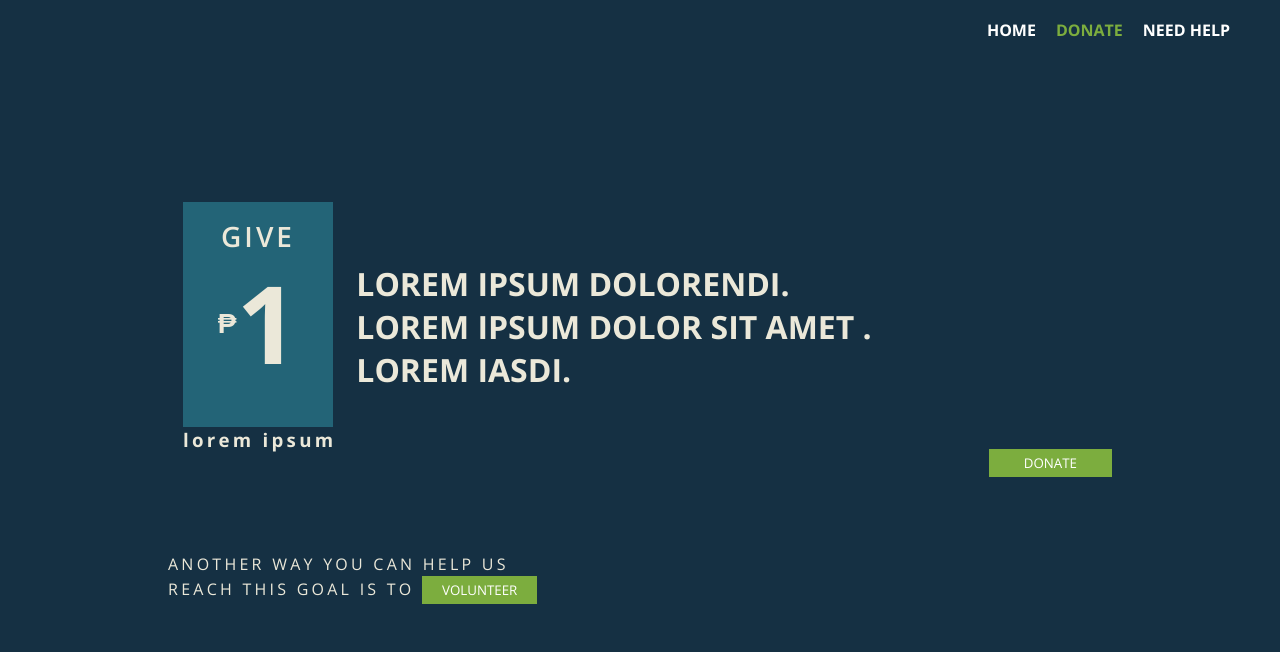
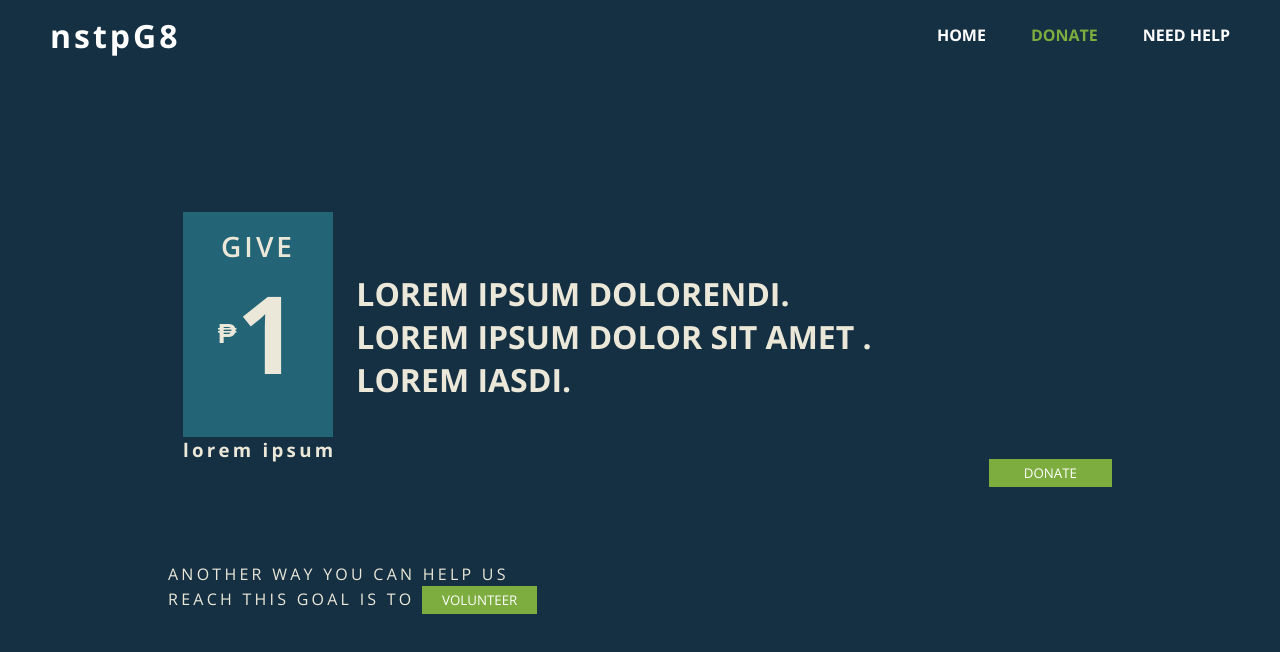
Before and after one commit to luckyx314/projectInom, a React (Create React App) app in the folder client/: page /donate in a window 1280 px wide. Shown: the top 652 px of the page. Built offline with nearby package versions, Linux system fonts and the light colour scheme.

Commit message:
added: nstpg8 logo to nav

```diff
--- a/client/src/components/DonationPage/DonationPage.css
+++ b/client/src/components/DonationPage/DonationPage.css
@@ -1,5 +1,5 @@
 .donation-page-parent {
-    min-height: 80vh;
+    min-height: 70vh;
     display: flex;
 }
 
@@ -8,7 +8,6 @@
     width: 80%;
     max-width: 1080px;
     margin: auto;
-    /* background-color: red; */
 }
 
 .donation-contents {
--- a/client/src/components/NavBar/NavBar.css
+++ b/client/src/components/NavBar/NavBar.css
@@ -1,14 +1,22 @@
 header {
-    width: 100%;
     background: #153043;
-    display: flex;
-    height: 60px;
-    align-items: center;
-    justify-content: flex-end;
-    margin-bottom: 10px;
+    margin-bottom: 50px;
 }
 
+#nav1 {
+    width: 100%;
+    height: 70px;
+    /* background: red; */
+    display: flex;
+    justify-content: space-between;
+    align-items: center;
+}
 
+#nav1 h1 {
+    color: white;
+    font-size: 2rem;
+    letter-spacing: 3px;
+}
 
 nav ul li {
     list-style-type: none;
@@ -17,14 +25,13 @@ nav ul li {
 #nav1 a {
     color: white;
     text-decoration: none;
-    padding: 10px 0;
     font-weight: 700;
 }
 
 #nav1 a.active {
-    color: #7CAD3E;
+    color: #7cad3e;
 }
 
 #nav1 a:nth-child(2) {
-    margin: 0 20px;
+    margin: 0 45px;
 }
--- a/client/src/components/NavBar/NavBar.js
+++ b/client/src/components/NavBar/NavBar.js
@@ -6,6 +6,7 @@ const NavBar = () => {
   return (
     <header>
         <nav id="nav1">
+            <h1>nstpG8</h1>
             <ul>
                 <li>
                     <NavLink to="/home">HOME</NavLink>
```
